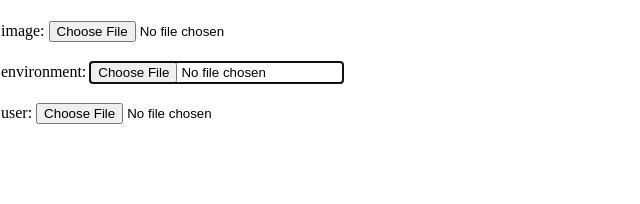
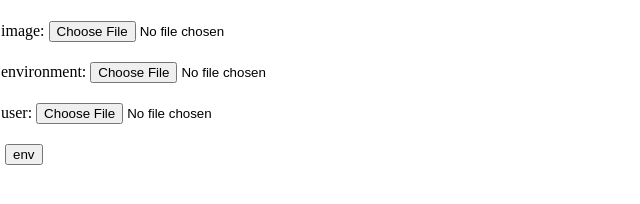
Before and after one commit to iTanyusha/itanyusha.github.io, a plain HTML site: page camera/index.html in a window 1280 px wide. Shown: the whole page, without its empty margins (0-640 px from the left). Drawn offline with Linux system fonts and the light colour scheme.

Commit message:
native camera activate on button click

```diff
--- a/camera/index.html
+++ b/camera/index.html
@@ -37,6 +37,8 @@
 
     <img id="imRes" style="max-width: 100%" />
 
+    <button id="envButton">env</button>
+
     <script src="./script.js"></script>
   </body>
 </html>
--- a/camera/script.js
+++ b/camera/script.js
@@ -3,6 +3,7 @@ const environmentInput = document.getElementById('environment');
 const userInput = document.getElementById('user');
 const output = document.getElementById('output');
 const imRes = document.getElementById('imRes');
+const envButton = document.getElementById('envButton');
 
 imageInput.addEventListener('change', (e) => processFiles(e.target.files));
 
@@ -12,6 +13,10 @@ environmentInput.addEventListener('change', (e) =>
 
 userInput.addEventListener('change', (e) => processFiles(e.target.files));
 
+envButton.addEventListener('click', () =>
+  environmentInput.dispatchEvent(new MouseEvent('click'))
+);
+
 var processFiles = (files) => {
   const url = URL.createObjectURL(files[0]);
   output.innerHTML = `<a href=${url} download>${files[0].name}</a><br/>`;
@@ -20,6 +25,7 @@ var processFiles = (files) => {
 
 window.addEventListener('load', () => {
   console.log('load');
-  environmentInput.focus();
-  window.setTimeout(() => environmentInput.click(), 100);
+  // environmentInput.focus();
+  // window.setTimeout(() => environmentInput.click(), 100);
+  envButton.dispatchEvent(new MouseEvent('click'));
 });
```
